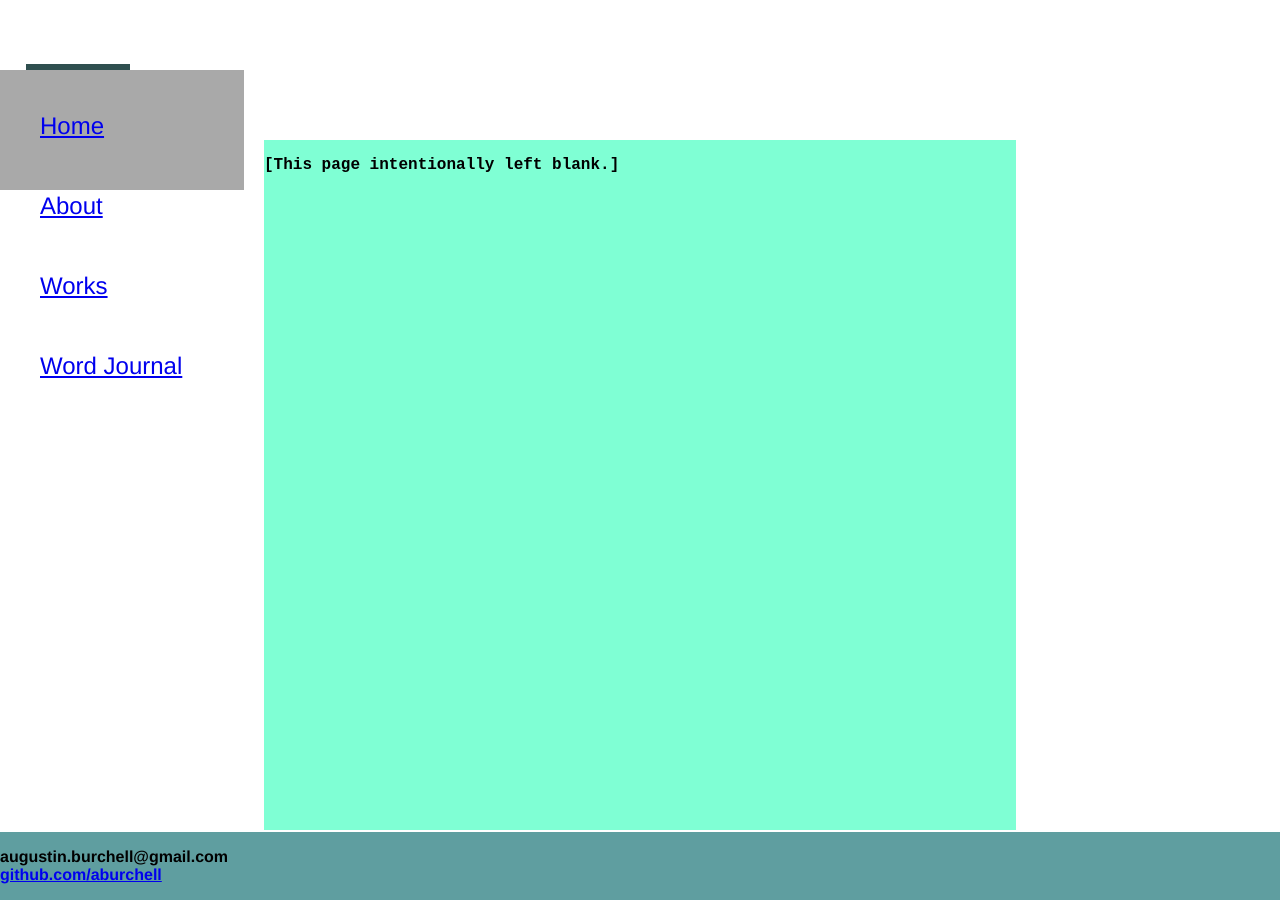
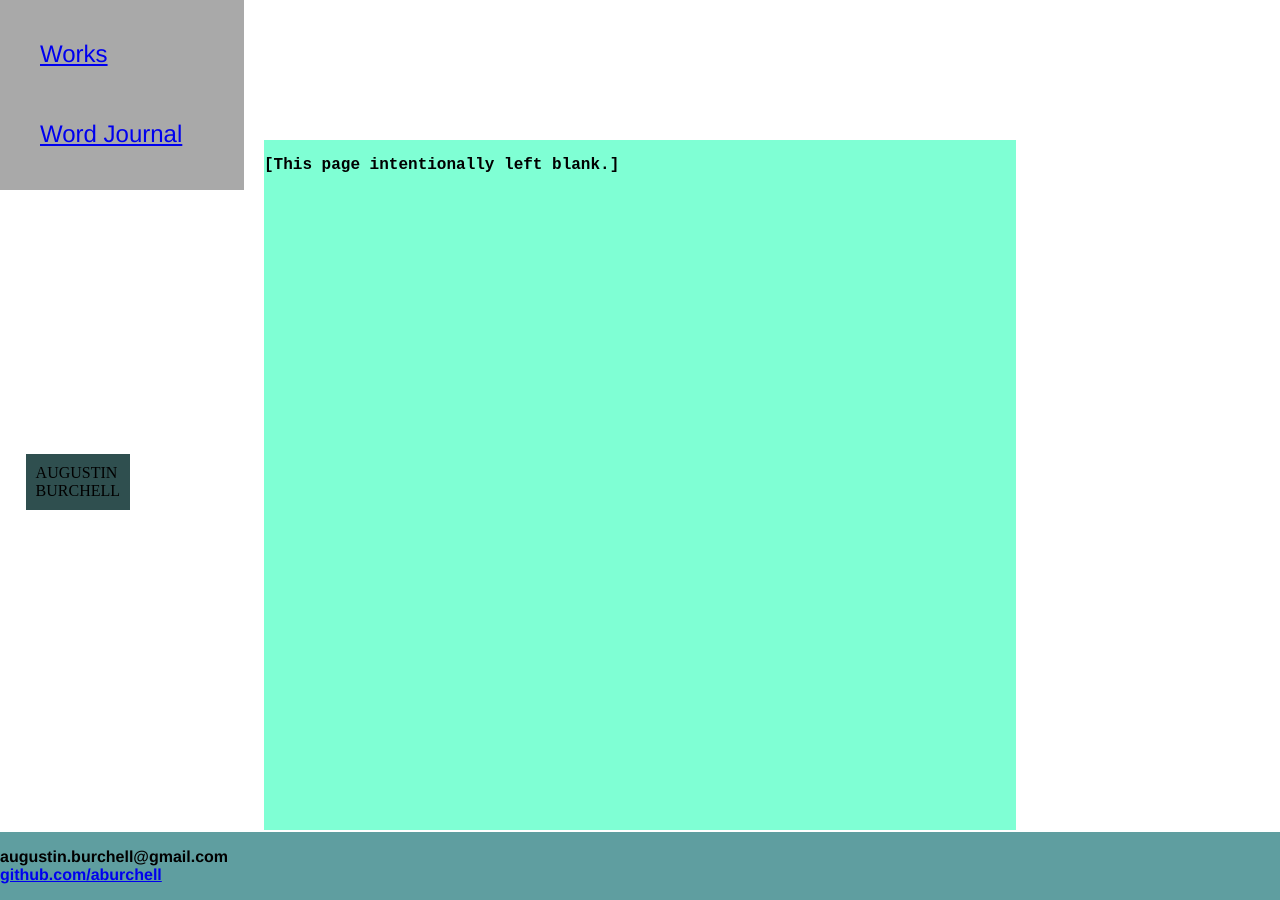
Before and after one commit to aburchell/aburchell.github.io, a Jekyll site: the page built from index.html, in a window 1280 px wide. Built offline with Jekyll 4.4.1, drawn with Linux system fonts in a browser that asks for light colours.

Commit message:
Aligned grid items and brought name to front on non-title page

```diff
--- a/_layouts/default.html
+++ b/_layouts/default.html
@@ -8,8 +8,6 @@
 
     <div class="wrapper">
 		<body>
-
-
 
 			<nav class="main-nav">
 			    <ul>
--- a/_layouts/default_no_page_header.html
+++ b/_layouts/default_no_page_header.html
@@ -8,10 +8,6 @@
 
 	<div class="wrapper">
 		<body>
-
-	    	<header class="main-header" id="myName">
-	    	AUGUSTIN<br />BURCHELL
-	    	</header>
 
 			<nav class="main-nav">
 			    <ul>
@@ -29,6 +25,10 @@
 
 			</div><!-- /.container -->
 
+	    	<header class="main-header" id="myName">
+	    	AUGUSTIN<br />BURCHELL
+	    	</header>
+
 			<footer class="main-footer">
 	    		<ul>
 	        		<li>augustin.burchell@gmail.com</li>
--- a/css/main.css
+++ b/css/main.css
@@ -21,21 +21,25 @@ html, body {
     margin-left: 2%;
     margin-top: 5%;
     padding: 10px;
+    align-self: center;
 }
 
 .main-nav {
     grid-area: nav;
     background-color: darkgray;
+    align-self: flex-end;
 }
 
 .page-header {
     grid-area: pageHead;
     background-color: lightslategrey;
+    align-self: flex-start;
 }
 
 .container{
     grid-area: content;
     background-color: aquamarine;
+    align-self: stretch;
 }
 /*
 .container>div {
@@ -47,7 +51,7 @@ html, body {
 .main-footer {
     grid-area: footer;
     background-color: cadetblue;
-
+    align-self: center;
 }
 
 .wrapper {
@@ -114,6 +118,10 @@ footer ul {
     font-weight: bold;
 }
 
+footer ul li {
+    display: block;
+}
+
 #leftBlank {
   font-family: monospace, 'Courier New';
   font-size: 100%;
```
